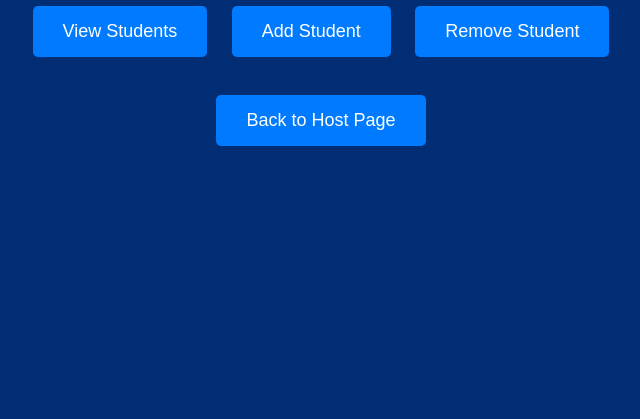
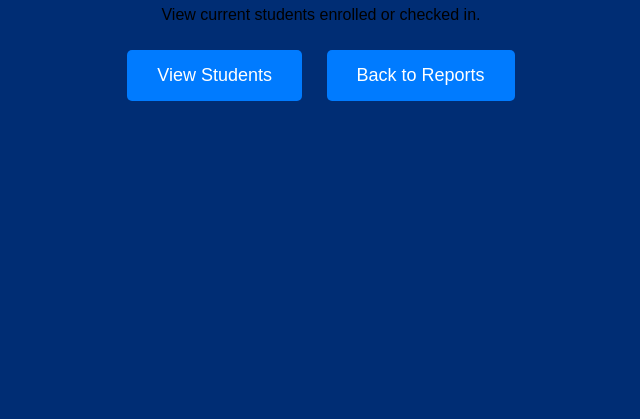
Before and after one commit to Emanpo/EUCheckInSite, a plain HTML site: page manage-students.html in a window 1280 px wide. Shown: the part 381-800 px from the top of the page, without its empty margins (319-959 px from the left). Drawn offline with Linux system fonts and the light colour scheme.

Commit message:
Update manage-students.html

```diff
--- a/manage-students.html
+++ b/manage-students.html
@@ -9,15 +9,10 @@
 <body>
   <div class="container">
     <h1>Manage Students</h1>
-    <p>Here you can view, add, or remove students.</p>
+    <p>View current students enrolled or checked in.</p>
 
-    <!-- Placeholder actions -->
     <a href="#" class="btn">View Students</a>
-    <a href="#" class="btn">Add Student</a>
-    <a href="#" class="btn">Remove Student</a>
-
-    <br><br>
-    <a href="hoasting.html" class="btn">Back to Host Page</a>
+    <a href="reports.html" class="btn">Back to Reports</a>
   </div>
 </body>
 </html>
```
